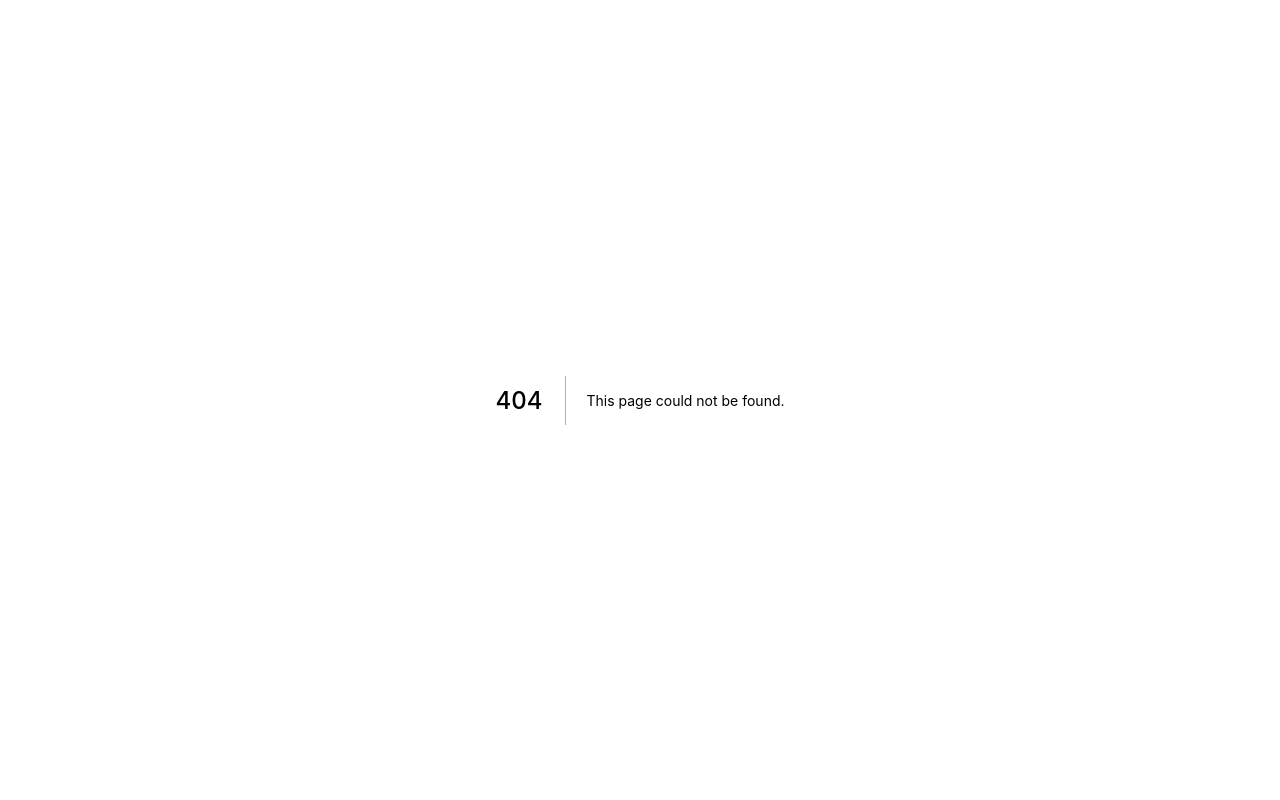
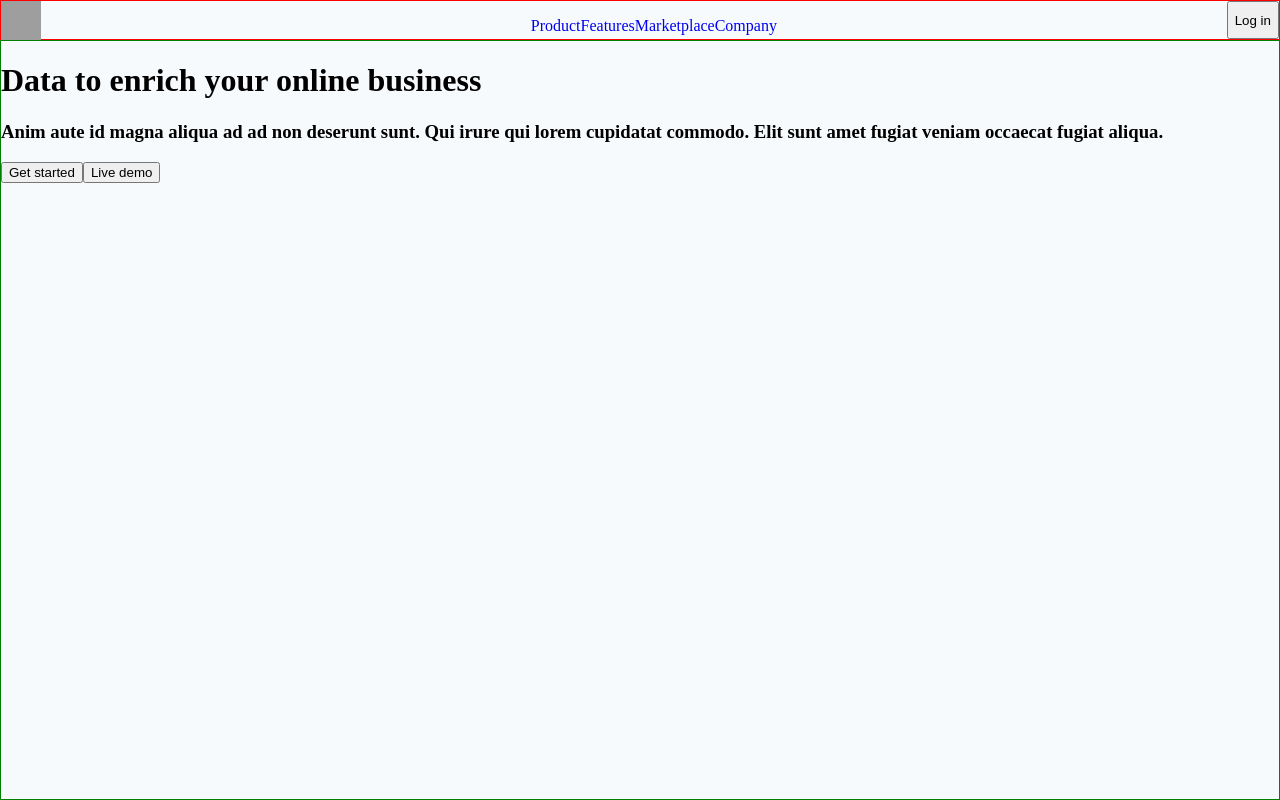
Before and after one commit to scottie-schneider/design, a Next.js app: page /marketing/hero_sections/simple_centered in a window 1280 px wide. Before the commit this address had no page. Built offline with nearby package versions, Linux system fonts and the light colour scheme; grey boxes are pictures that could not be loaded.

Commit message:
commencing rebuild of tailwind components

```diff
--- /dev/null
+++ b/pages/marketing/hero_sections/simple_centered.js
@@ -0,0 +1,78 @@
+import styled from "styled-components";
+
+const StyledDiv = styled.div`
+  height: 100%;
+  background: #f7fafc;
+  display: grid;
+  grid:
+    "header" 40px
+    "main" 1fr / 1fr;
+  header {
+    display: flex;
+    justify-content: space-between;
+    grid-area: header;
+    border: 1px solid red;
+    img {
+      height: 40px;
+      width: 40px;
+    }
+    nav {
+      ul {
+        display: flex;
+        li {
+          list-style: none;
+          a {
+            text-decoration: none;
+          }
+        }
+      }
+    }
+  }
+  main {
+    grid-area: main;
+    border: 1px solid green;
+  }
+`;
+const SimpleCentered = () => {
+  return (
+    <StyledDiv>
+      <header>
+        {/* Logo */}
+        <img src="https://tailwindui.com/img/logos/workflow-mark-on-white.svg" />
+        {/* Nav menu  */}
+        <nav>
+          <ul>
+            <li>
+              <a href="#">Product</a>
+            </li>
+            <li>
+              <a href="#">Features</a>
+            </li>
+            <li>
+              <a href="#">Marketplace</a>
+            </li>
+            <li>
+              <a href="#">Company</a>
+            </li>
+          </ul>
+        </nav>
+        {/* Log in button */}
+        <button className="login">Log in</button>
+      </header>
+      <main>
+        <h1>
+          Data to enrich your{" "}
+          <span className="highlighted">online business</span>
+        </h1>
+        <h3 className="subtext">
+          Anim aute id magna aliqua ad ad non deserunt sunt. Qui irure qui lorem
+          cupidatat commodo. Elit sunt amet fugiat veniam occaecat fugiat
+          aliqua.
+        </h3>
+        <button className="start">Get started</button>
+        <button className="demo">Live demo</button>
+      </main>
+    </StyledDiv>
+  );
+};
+export default SimpleCentered;
```
